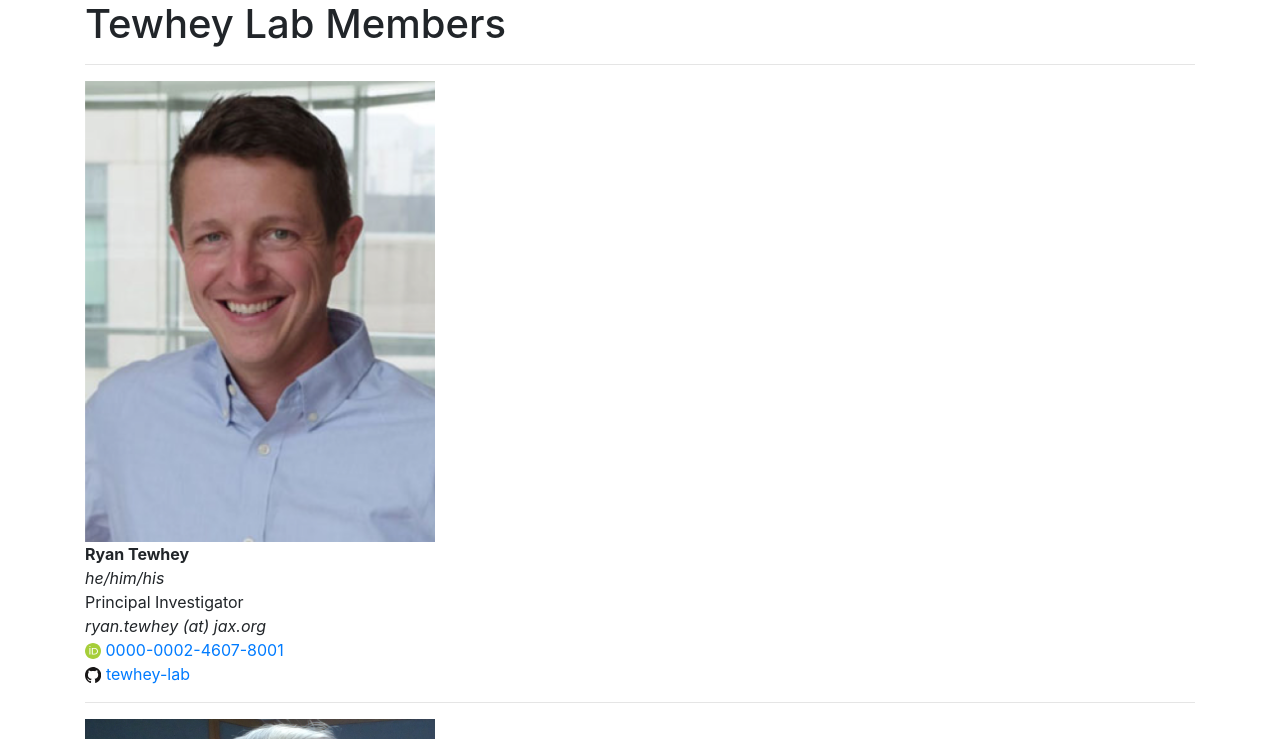
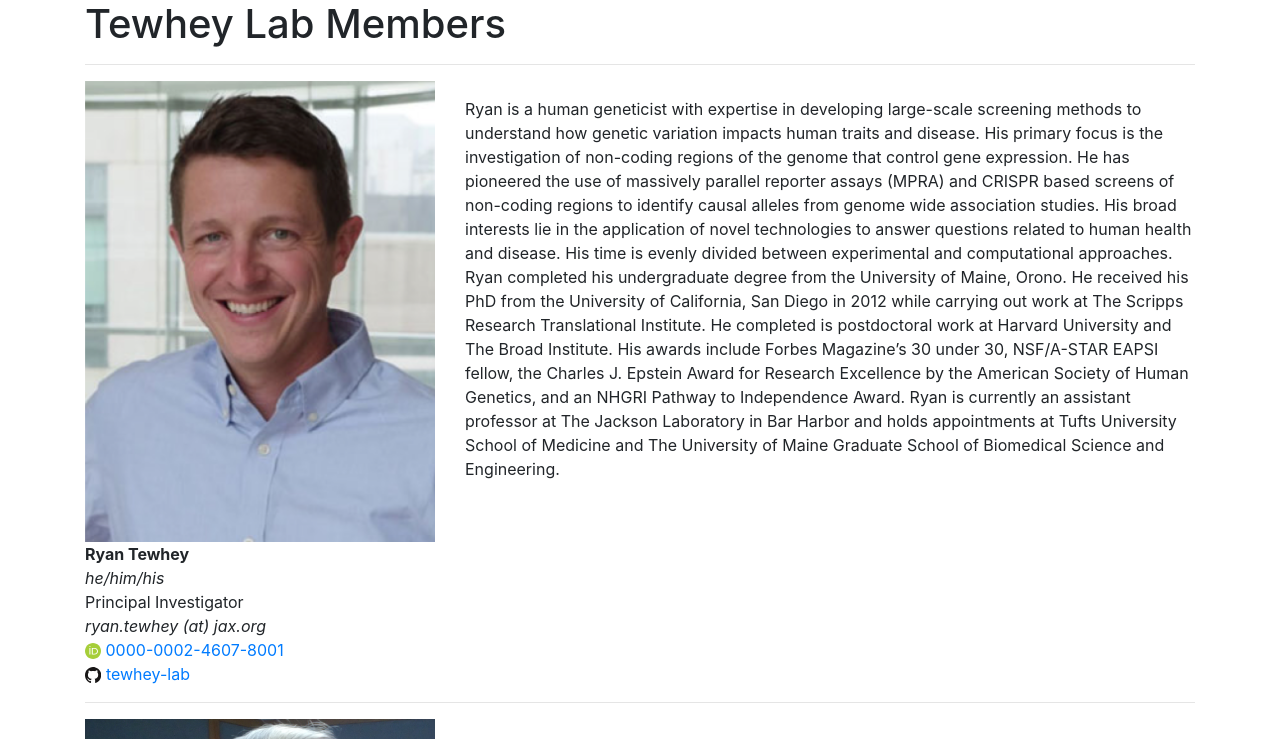
Before and after one commit to tewhey-lab/tewhey-lab.github.io, a Jekyll site: the page built from members/index.html, in a window 1280 px wide and 900 px high, scrolled down 263 px, cut to the strip 161-900 px from the top of the window. Built offline with Jekyll 4.4.1, drawn with Linux system fonts in a browser that asks for light colours; nearby versions of some CDN libraries; comment, search, counter and statistics services are not loaded.

Commit message:
update member info

```diff
--- a/_data/members.yml
+++ b/_data/members.yml
@@ -5,7 +5,18 @@
   email: ryan.tewhey (at) jax.org
   orcid: 0000-0002-4607-8001
   github: tewhey-lab
-#   description:
+  description: "Ryan is a human geneticist with expertise in developing large-scale screening methods to understand how genetic variation \
+  impacts human traits and disease. His primary focus is the investigation of non-coding regions of the genome that control gene expression. \
+  He has pioneered the use of massively parallel reporter assays (MPRA) and CRISPR based screens of non-coding regions to identify causal \
+  alleles from genome wide association studies. His broad interests lie in the application of novel technologies to answer questions related \
+  to human health and disease. His time is evenly divided between experimental and computational approaches. \
+
+  Ryan completed his undergraduate degree from the University of Maine, Orono. He received his PhD from the University of California, San Diego \
+  in 2012 while carrying out work at The Scripps Research Translational Institute. He completed is postdoctoral work at Harvard University and \
+  The Broad Institute. His awards include Forbes Magazine's 30 under 30, NSF/A-STAR EAPSI fellow, the Charles J. Epstein Award for Research \
+  Excellence by the American Society of Human Genetics, and an NHGRI Pathway to Independence Award. Ryan is currently an assistant professor \
+  at The Jackson Laboratory in Bar Harbor and holds appointments at Tufts University School of Medicine and The University of Maine Graduate \
+  School of Biomedical Science and Engineering. "
 
 - name: Susan Kales
   image: /static/img/members/Susan-Meeting.jpg
```
Also changed, not shown: 2 other files.
